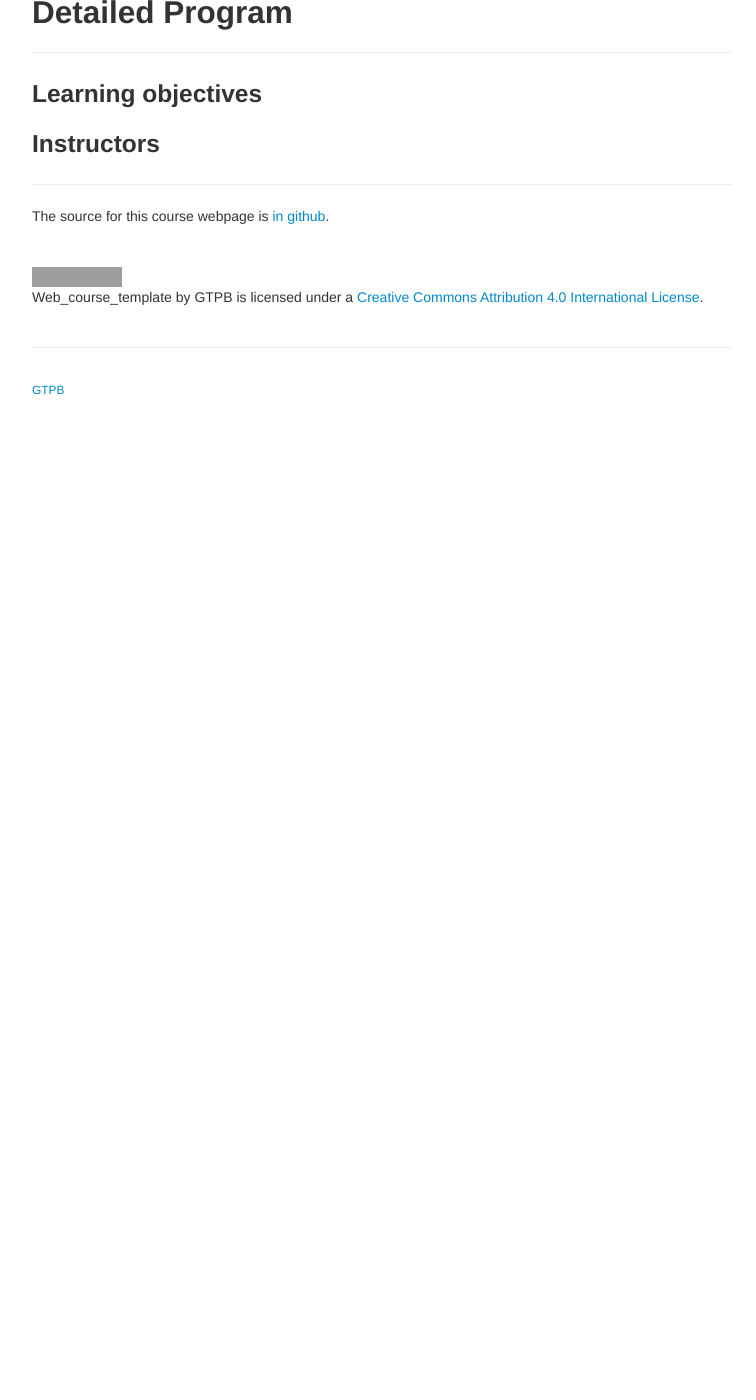
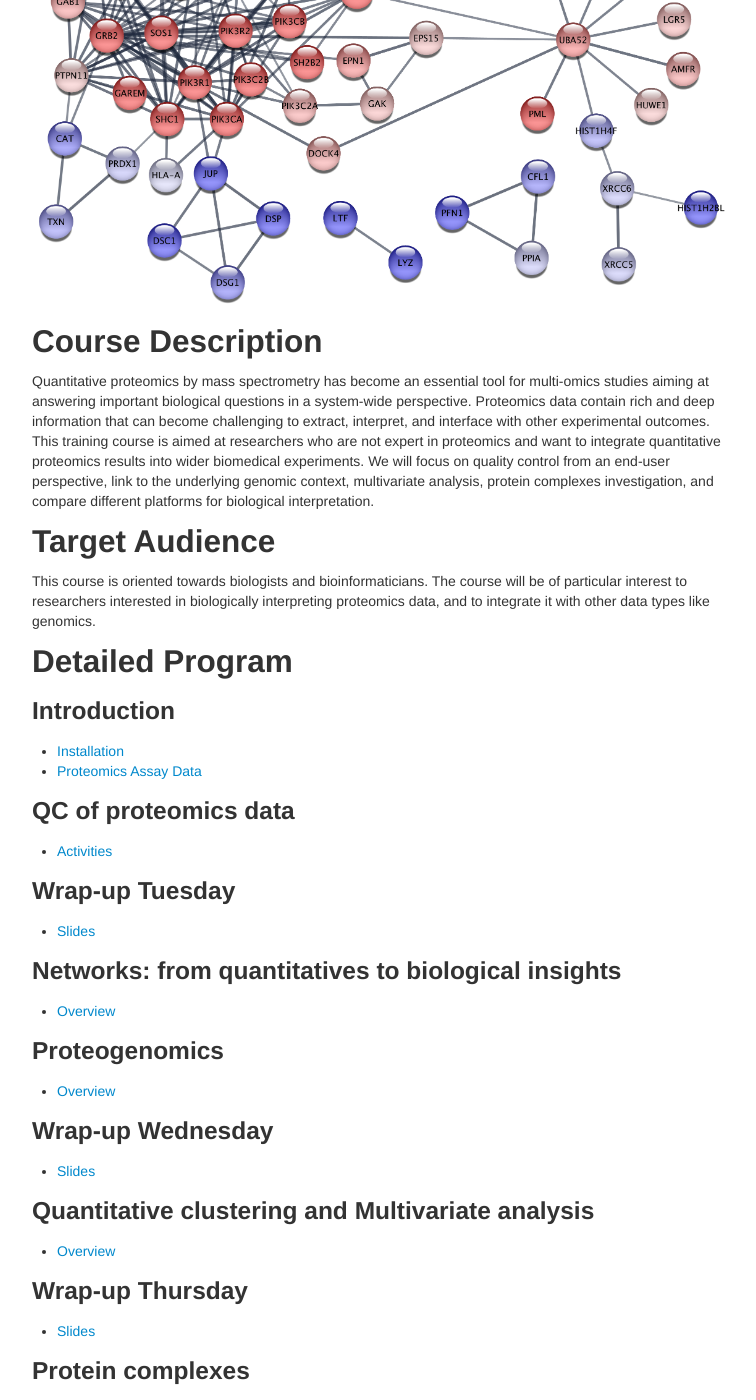
Before and after one commit to GTPB/IBIP22, a Jekyll site: the page built from index.md, in a window 1280 px wide and 1400 px high, scrolled down 270 px. Shown: the whole window, without its empty margins (258-1014 px from the left). Built offline with Jekyll 4.4.1, drawn with Linux system fonts in a browser that asks for light colours; our own code applies the rules of GitHub Pages for plain Markdown files; before the commit the page ends 900 px from its top, so only the background shows below that; some of the changed text lies outside the part shown; grey boxes are pictures that could not be loaded.

Commit message:
add rest of index

```diff
--- a/index.md
+++ b/index.md
@@ -44,24 +44,58 @@ This training course is aimed at researchers who are not expert in proteomics an
   url: "https://gtpb.github.io/Web_course_template/"
 ---
 
+![IBIP22](/assets/IBIP22.png)
+
 ## Course Description
 
+Quantitative proteomics by mass spectrometry has become an essential tool for multi-omics studies aiming at answering important biological questions in a system-wide perspective. Proteomics data contain rich and deep information that can become challenging to extract, interpret, and interface with other experimental outcomes. This training course is aimed at researchers who are not expert in proteomics and want to integrate quantitative proteomics results into wider biomedical experiments. We will focus on quality control from an end-user perspective, link to the underlying genomic context, multivariate analysis, protein complexes investigation, and compare different platforms for biological interpretation.
 
 ## Target Audience
 
+This course is oriented towards biologists and bioinformaticians. The course will be of particular interest to researchers interested in biologically interpreting proteomics data, and to integrate it with other data types like genomics.
 
 ## Detailed Program
+
+### Introduction
+- [Installation](pages/Installation.md)
+- [Proteomics Assay Data](pages/proteomics_assay/proteomics_assay_data.md)
+
+### QC of proteomics data
+- [Activities](pages/QC_Workshop/README.md)
+
+### Wrap-up Tuesday
+- [Slides](pages/Wrap_up_Tuesday.pptx)
+
+### Networks: from quantitatives to biological insights
+- [Overview](pages/Networks/ReadMe.md)
+
+### Proteogenomics
+- [Overview](pages/Proteogenomics/README.md)
+
+### Wrap-up Wednesday
+- [Slides](pages/Wrap_up_Wednesday.pptx)
+
+### Quantitative clustering and Multivariate analysis
+- [Overview](pages/QuantitativeClustering/README.md)
+
+### Wrap-up Thursday
+- [Slides](pages/Wrap_up_Thursday.pptx)
+
+### Protein complexes
+- [Overview](pages/Protein_Complexes/README.md)
 
 
 ---
 
 ### Learning objectives
 
+After the training, participants will be able to critically interpret results, troubleshoot analyses, and will be ready to successfully attend more specialized training e.g. in proteogenomics or biological network analysis.
+
 ### Instructors
 
 ---
 
-The source for this course webpage is [in github](https://github.com/GTPB/Web_course_template).
+The source for this course webpage is [in github](https://github.com/GTPB/IBIP22).
 
 <br/>
 
```
